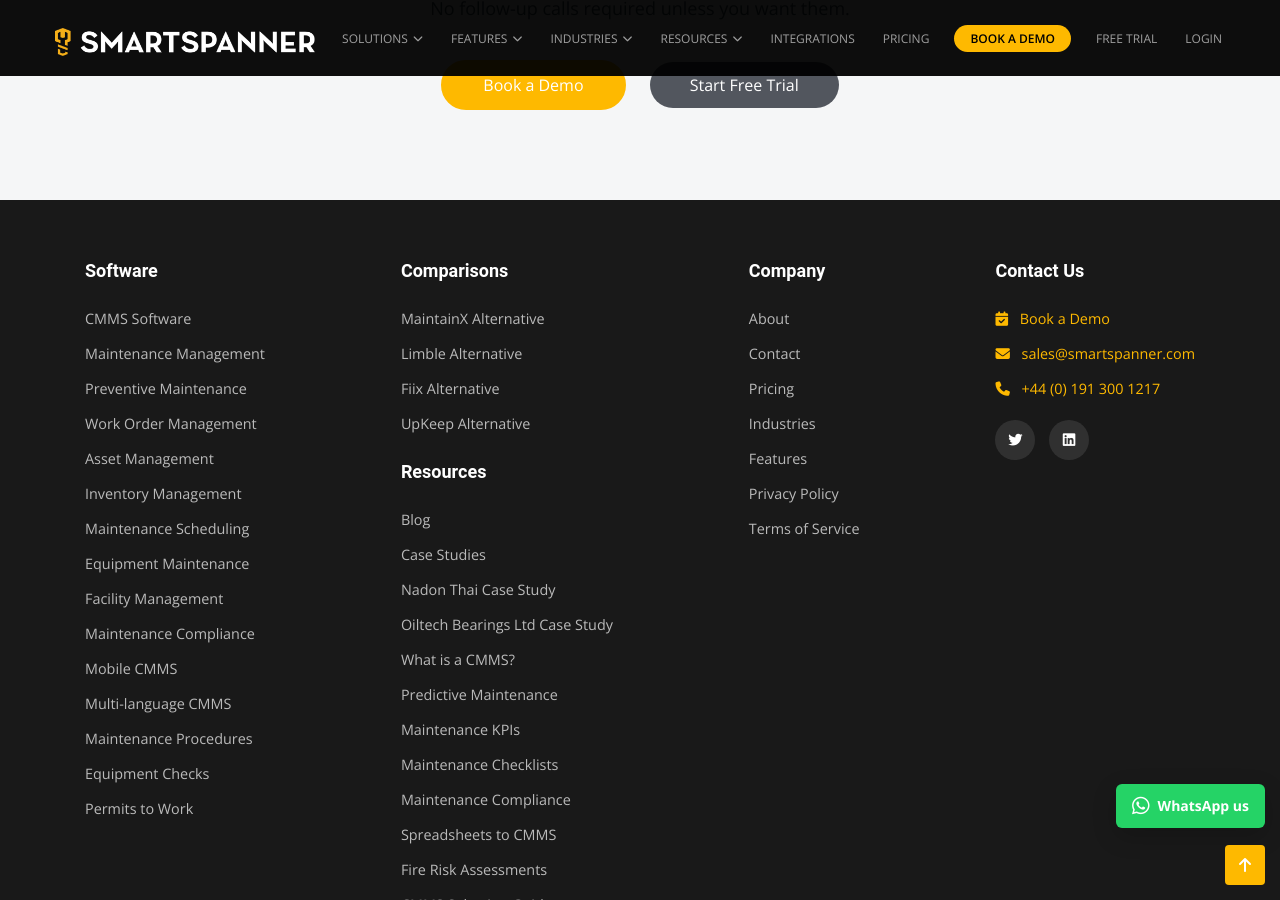
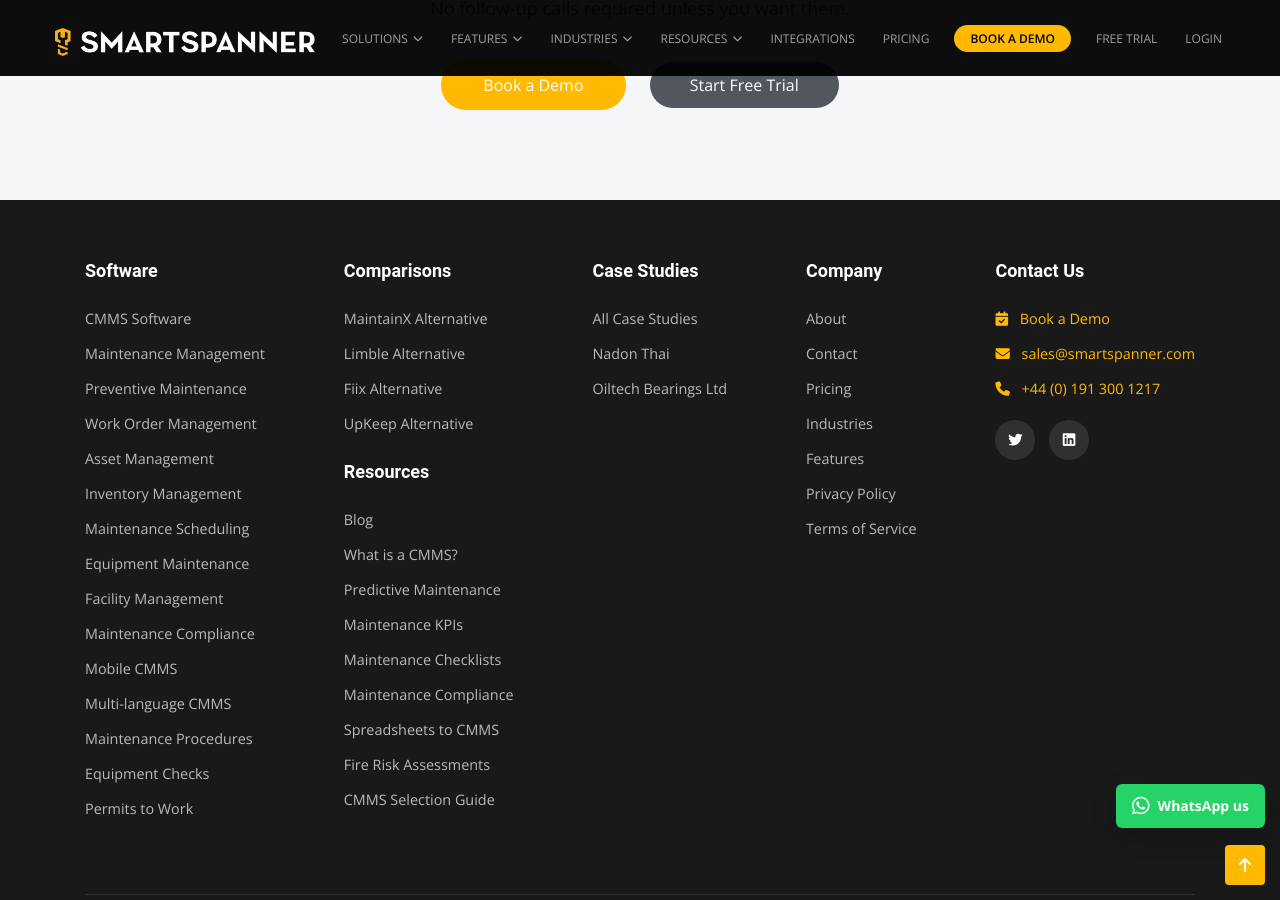
Before and after one commit to smartspanner/smartspanner.com, a Jekyll site: the page built from index.html, in a window 1280 px wide and 900 px high, scrolled down 8017 px. Built offline with Jekyll 4.4.1, drawn with Linux system fonts in a browser that asks for light colours.

Commit message:
style: separate footer case studies

```diff
--- a/_includes/footer.html
+++ b/_includes/footer.html
@@ -33,10 +33,6 @@
         <h4 style="margin-top: 20px;">Resources</h4>
         <ul>
           <li><a href="{{ '/blog' | relative_url }}">Blog</a></li>
-          <li><a href="{{ '/case-studies' | relative_url }}">Case Studies</a></li>
-          {% for study in site.data.case_studies %}
-          <li><a href="{{ study.url | relative_url }}">{{ study.customer }} Case Study</a></li>
-          {% endfor %}
           <li><a href="{{ '/blog/what-is-cmms' | relative_url }}">What is a CMMS?</a></li>
           <li><a href="{{ '/blog/what-is-predictive-maintenance' | relative_url }}">Predictive Maintenance</a></li>
           <li><a href="{{ '/blog/maintenance-kpis' | relative_url }}">Maintenance KPIs</a></li>
@@ -45,6 +41,16 @@
           <li><a href="{{ '/switching-from-spreadsheets-to-cmms' | relative_url }}">Spreadsheets to CMMS</a></li>
           <li><a href="{{ '/fire-risk-assessment-software' | relative_url }}">Fire Risk Assessments</a></li>
           <li><a href="{{ '/free-guide-choosing-your-cmms-vendors' | relative_url }}">CMMS Selection Guide</a></li>
+        </ul>
+      </div>
+
+      <div class="footer-col mb-4">
+        <h4>Case Studies</h4>
+        <ul>
+          <li><a href="{{ '/case-studies' | relative_url }}">All Case Studies</a></li>
+          {% for study in site.data.case_studies %}
+          <li><a href="{{ study.url | relative_url }}">{{ study.customer }}</a></li>
+          {% endfor %}
         </ul>
       </div>
 
```
